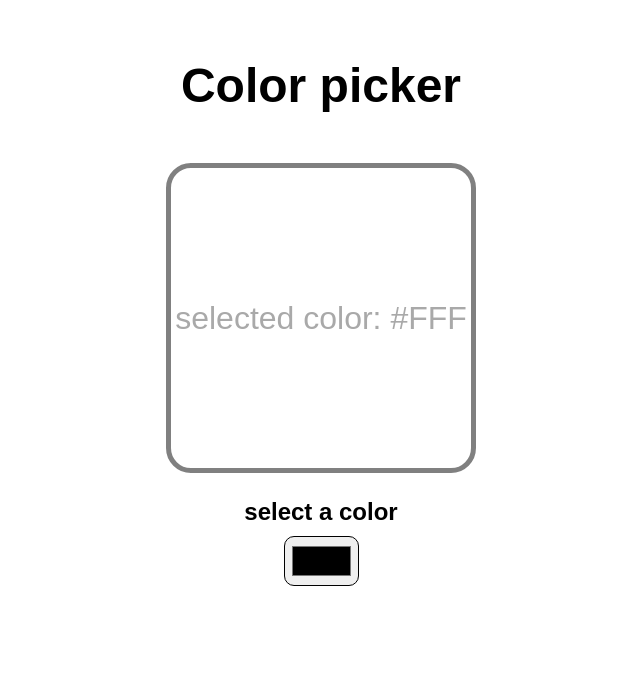
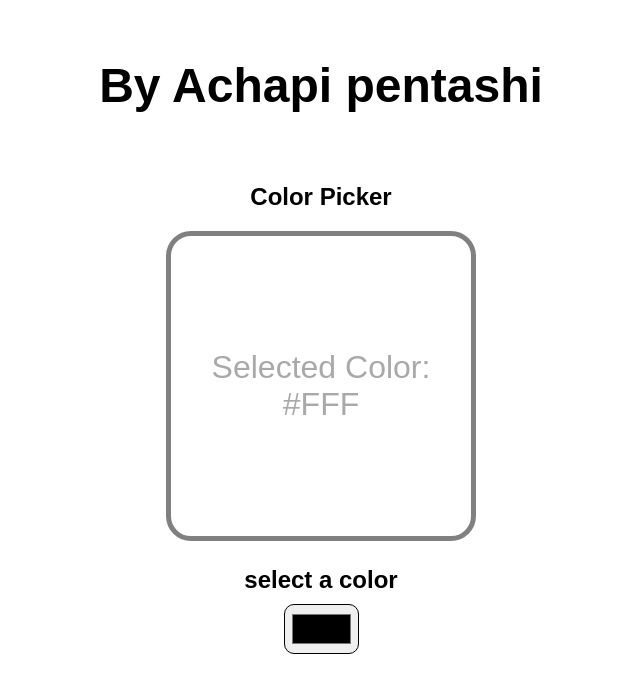
Before and after one commit to pentashi/manage, a React (Vite) app: page / in a window 1280 px wide. Shown: the top 692 px of the page, without its empty margins (319-959 px from the left). Built offline with nearby package versions, Linux system fonts and the light colour scheme.

Commit message:
i did modify achapi

```diff
--- a/src/ColorPicker.jsx
+++ b/src/ColorPicker.jsx
@@ -11,10 +11,11 @@ import React,{useState} from 'react';
     return(
 
         <div className="color-picker-container">
-        <h1>Color picker</h1>
+        <h1>By Achapi pentashi</h1>
+        <h2>Color Picker</h2>
         <div className="color-display " style={{backgroundColor: color}}>
 
-        <p>selected color: {color}</p>
+        <p>Selected Color: {color}</p>
 
         </div>
         <label htmlFor="">select a color</label>
```
